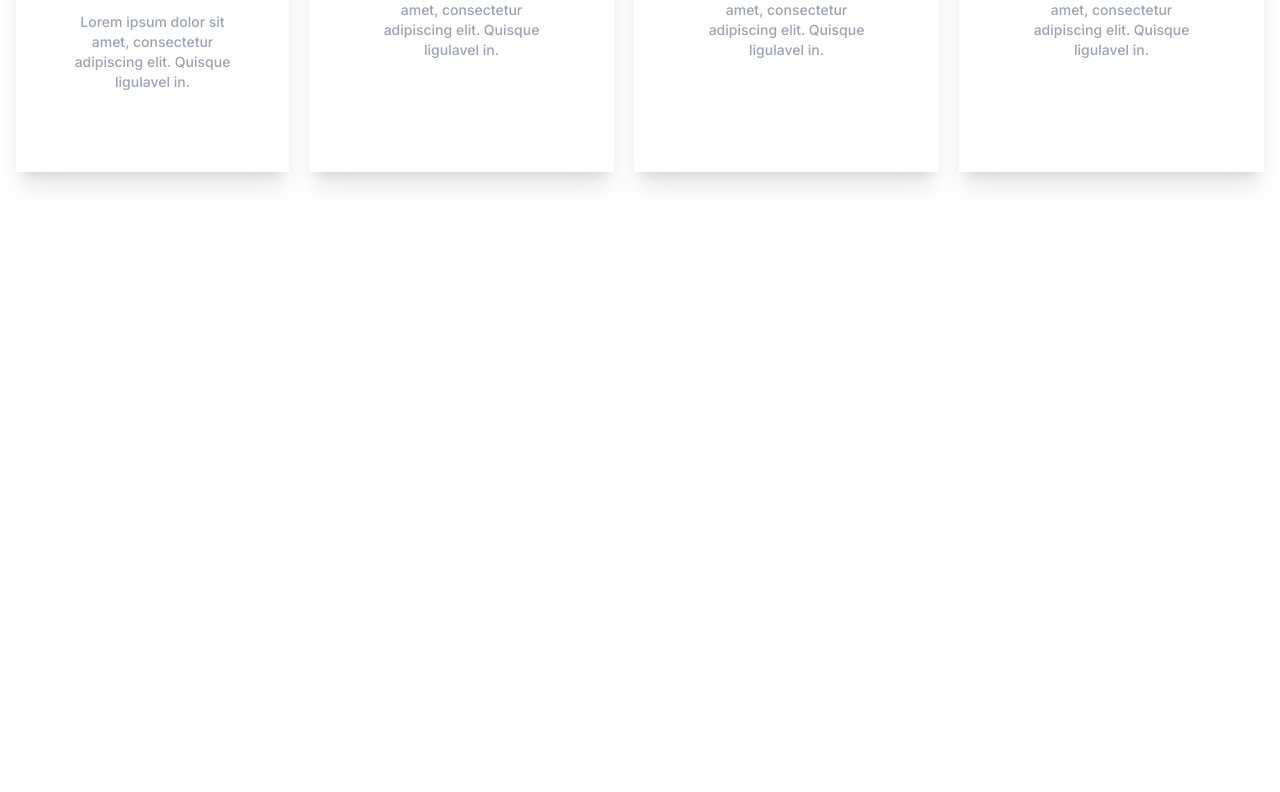
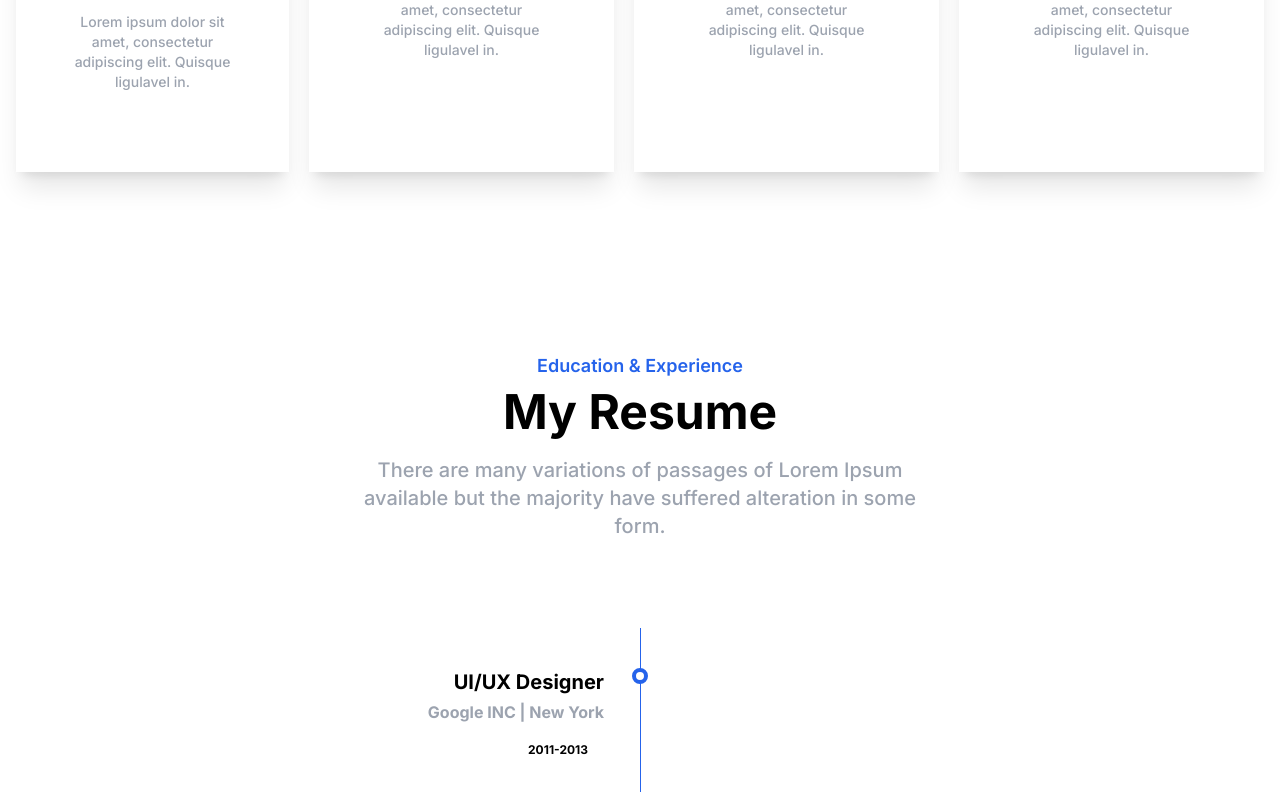
Before and after one commit to DamonWolfII/my-cloneprofile, a Next.js app: page / in a window 1280 px wide. Shown: the part 1676-2468 px from the top of the page. Before the commit the page ends 1948 px from the top, so only its background shows below. Built offline with nearby package versions, Linux system fonts and the light colour scheme.

Commit message:
6th commit

```diff
--- a/src/app/page.tsx
+++ b/src/app/page.tsx
@@ -2,6 +2,7 @@ import Navbar from "@/components/navbar/navbar"
 import Hero from "@/components/hero/hero"
 import About from "@/components/about/about"
 import Srevices from "@/components/services/services"
+import Resume from "@/components/resume/resume"
 
 export default function Home() {
   return (
@@ -10,6 +11,7 @@ export default function Home() {
       <Hero />
       <About />
       <Srevices />
+      <Resume />
     </div>
   )
 }
--- /dev/null
+++ b/src/components/resume/resume.tsx
@@ -0,0 +1,24 @@
+export default function Resume(){
+    return(
+        <div className="container  mx-auto px-4 py-20">
+            <div className=" flex flex-col items-center justify-center w-[600px] mx-auto pb-10">
+                <span className="mb-2 block font-semibold text-lg text-blue-600/100 text-center">Education & Experience</span>
+                <h2 className="mb-5 m-0 block text-center font-bold text-5xl">My Resume</h2>
+                <p className="text-gray-400 text-center font-medium text-xl m-0 block  ">There are many variations of passages of Lorem Ipsum available but the majority have suffered alteration in some form.</p>
+            </div>
+            <div className="pt-12">
+                <span className="left-1/2 w-[1px] h-full bg-blue-600 block t-0 absolute"></span>
+                <div className="flex flex-wrap -mx-4">
+                    <div className="w-1/2 px-4">
+                        <div className="text-right px-0 mr-5 pb-12 relative">
+                            <span className=" left-auto w-4 h-4 bg-white border-4 border-blue-600 rounded-full top-10 absolute right-[-2.75rem]"></span>
+                            <h3 className="font-bold text-xl mb-1 m-0 block pt-10">UI/UX Designer</h3>
+                            <p className="font-bold text-base mb-3 m-0 text-gray-400">Google INC | New York</p>
+                            <span className="font-bold text-xs py-2 px-4 rounded-full justify-center items-center">2011-2013</span>
+                        </div>
+                    </div>
+                </div>
+            </div>
+        </div>
+    )
+}
```
